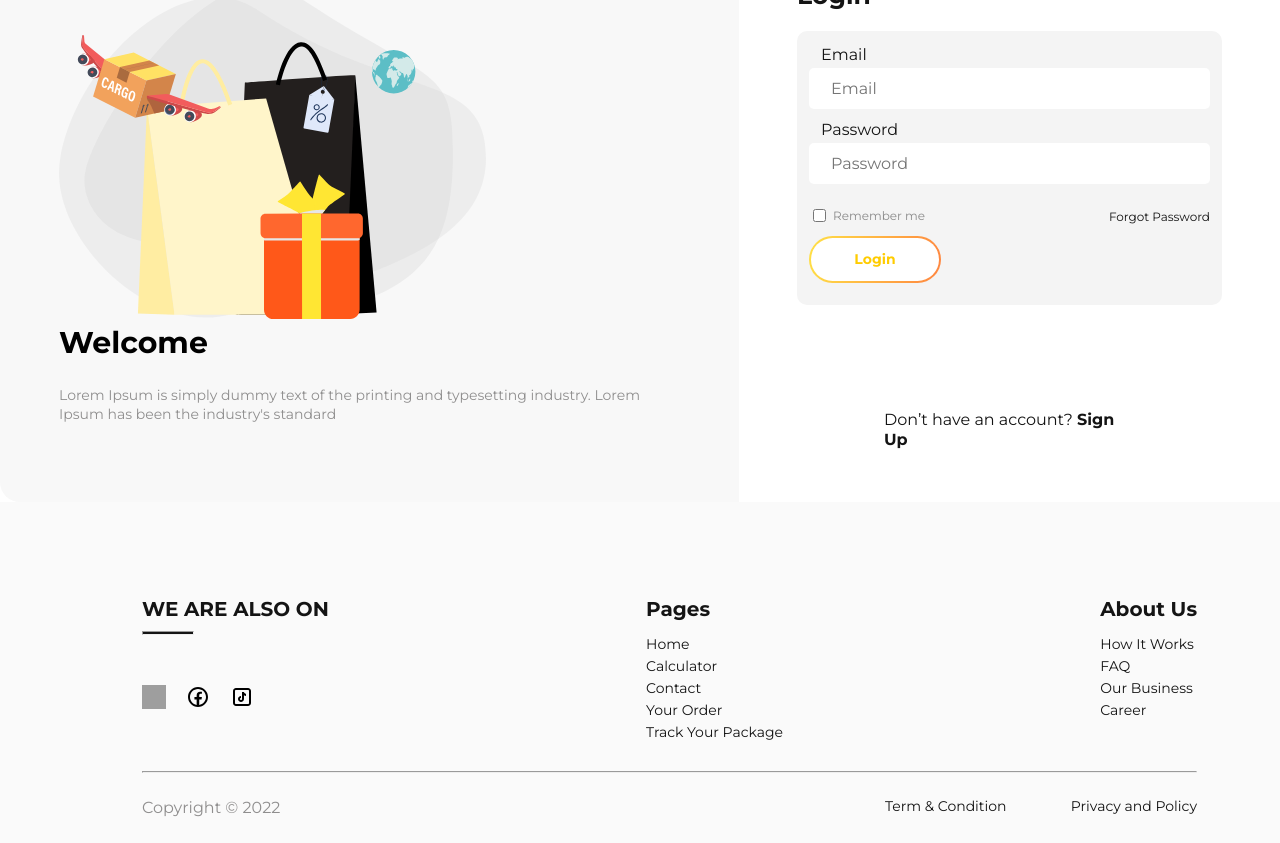
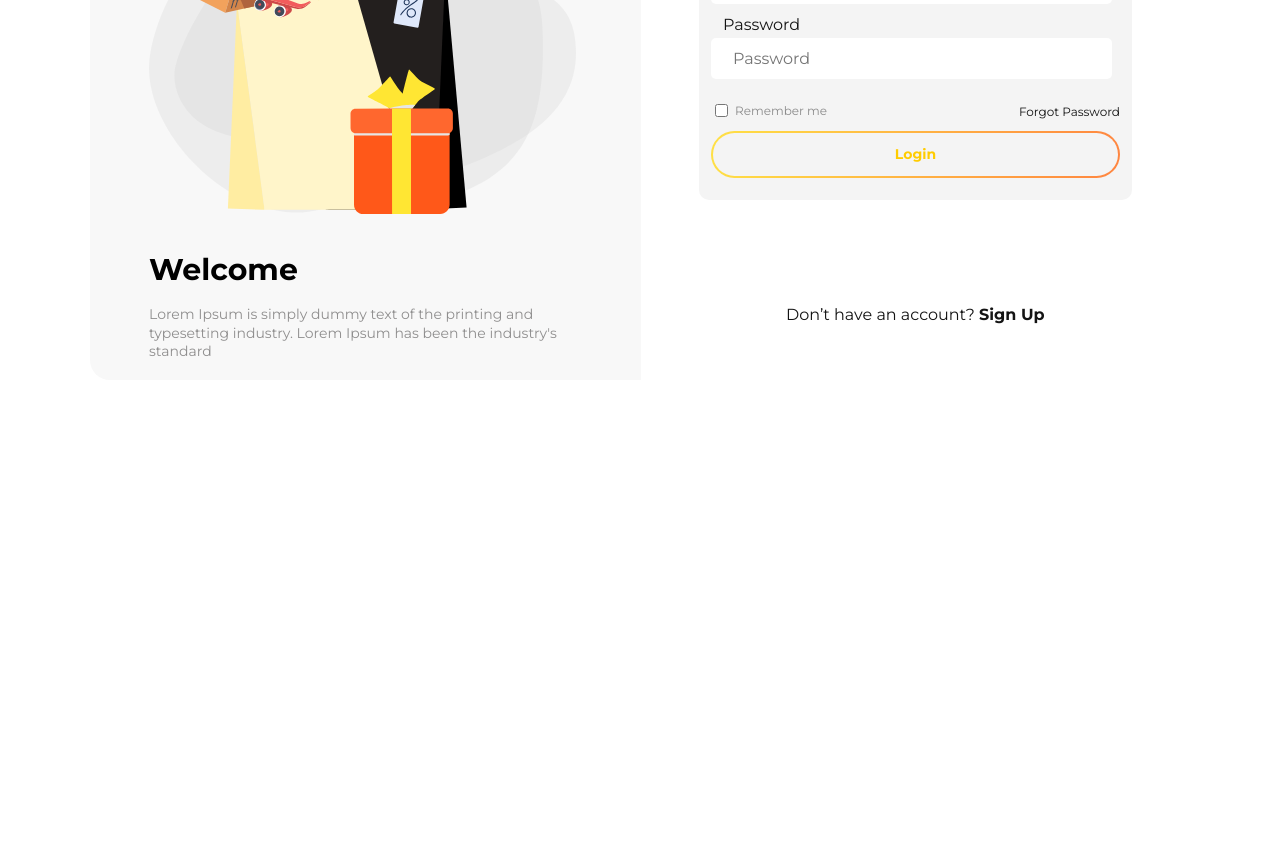
Before and after one commit to plabelclothing/kapipar-web-dashboard, a Next.js app: page /login in a window 1280 px wide. Shown: the part 260-1103 px from the top of the page. After the commit the page ends 800 px from the top, so only its background shows below. Built offline with nearby package versions, Linux system fonts and the light colour scheme; grey boxes are pictures that could not be loaded.

Commit message:
change login&register&footer  styles

```diff
--- a/src/components/footer.tsx
+++ b/src/components/footer.tsx
@@ -2,44 +2,44 @@ import styles from '@/styles/RootLayout.module.css';
 
 export default function Footer() {
 	return <footer className={styles.footer}>
-		<div className={styles['link-wrapper']}>
-			<div className={styles['also-on']}>
-				<h4 className={styles['also-title']}>WE ARE ALSO ON</h4>
-				<hr className={styles['also-underline']}></hr>
-				<div className={styles['social-media']}>
-					<a className={styles['social-icon']} href='https://www.instagram.com/'>
-						<div className={styles['icon-instagram']}></div>
+		<div className='link-wrapper'>
+			<div className='also-on'>
+				<h4 className='also-title'>WE ARE ALSO ON</h4>
+				<hr className='also-underline'></hr>
+				<div className='social-media'>
+					<a className='social-icon' href='https://www.instagram.com/'>
+						<div className='icon-instagram'></div>
 					</a>
-					<a className={styles['social-icon']} href='https://www.facebook.com/'>
-						<div className={styles['icon-facebook']}></div>
+					<a className='social-icon' href='https://www.facebook.com/'>
+						<div className='icon-facebook'></div>
 					</a>
-					<a className={styles['social-icon']} href='https://www.tiktok.com/'>
-						<div className={styles['icon-tiktok']}></div>
+					<a className='social-icon' href='https://www.tiktok.com/'>
+						<div className='icon-tiktok'></div>
 					</a>
 				</div>
 			</div>
 			<div className={styles.pages}>
-				<h4 className={styles['pages-title']}>Pages</h4>
-				<a href='/' className={styles['also-links']}>Home</a>
-				<a href='/calculator' className={styles['also-links']}>Calculator</a>
-				<a href='/contact' className={styles['also-links']}>Contact</a>
-				<a href='/order' className={styles['also-links']}>Your Order</a>
-				<a href='tracker' className={styles['also-links']}>Track Your Package</a>
+				<h4 className='pages-title'>Pages</h4>
+				<a href='/' className='also-links'>Home</a>
+				<a href='/calculator' className='also-links'>Calculator</a>
+				<a href='/contact' className='also-links'>Contact</a>
+				<a href='/order' className='also-links'>Your Order</a>
+				<a href='tracker' className='also-links'>Track Your Package</a>
 			</div>
-			<div className={styles['about-us']}>
-				<h4 className={styles['about-us_title']}>About Us</h4>
-				<a href='/howItWorks' className={styles['also-links']}>How It Works</a>
-				<a href='/faq' className={styles['also-links']}>FAQ</a>
-				<a href='/ourBusiness' className={styles['also-links']}>Our Business</a>
-				<a href='/careers' className={styles['also-links']}>Career</a>
+			<div className='about-us'>
+				<h4 className='about-us_title'>About Us</h4>
+				<a href='/howItWorks' className='also-links'>How It Works</a>
+				<a href='/faq' className='also-links'>FAQ</a>
+				<a href='/ourBusiness' className='also-links'>Our Business</a>
+				<a href='/careers' className='also-links'>Career</a>
 			</div>
 		</div>
 		<hr className={styles.underline}></hr>
 		<div className={styles.confidentiality}>
 			<p className={styles.copyright}>Copyright © 2022</p>
-			<div className={styles['privacy-policy_wrapper']}>
-				<a href='#' className={styles['policy-text']}>Term & Condition</a>
-				<a href='#' className={styles['policy-text']}>Privacy and Policy</a>
+			<div className='privacy-policy_wrapper'>
+				<a href='#' className='policy-text'>Term & Condition</a>
+				<a href='#' className='policy-text'>Privacy and Policy</a>
 			</div>
 		</div>
 	</footer>;
--- a/src/components/header.tsx
+++ b/src/components/header.tsx
@@ -11,7 +11,7 @@ export default function Header() {
 				<img className='header-logo' src='/icons/kapipar-logo.svg' alt='kapipar-logo' />
 			</a>
 			<div>
-				<div onClick={() => setClicked(!menuIconClk)} className={`$'menu-icon' ${menuIconClk ? 'active' : ''}`}>
+				<div onClick={() => setClicked(!menuIconClk)} className={ menuIconClk ? 'menu-icon active' : 'menu-icon'}>
 					<span />
 				</div>
 				<div className='menu-body_wrapper'>
@@ -55,7 +55,7 @@ export default function Header() {
 								<a href='/' className='hide-menu_link'>Log Out</a>
 							</div>
 							<form action='/register' target='_blank'>
-								<button className='get-btn menu-btn'>Sing Up</button>
+								<button className='get-btn menu-btn'>Sign Up</button>
 							</form>
 							<li>
 								<span className='menu-link menu-arrow_icon clickable-touch'>Eng
--- a/src/pages/login/index.tsx
+++ b/src/pages/login/index.tsx
@@ -4,8 +4,9 @@ import type { NextPageWithLayout } from '../_app';
 
 const Login: NextPageWithLayout = () => {
   return <>
+    <div className="wrapper_login-main">
     <div className="logo-image">
-      <a href="../../index.html"><img className="logo" src="/icons/kapipar-logo.svg" alt="Kapipar" /></a>
+      <a href="/"><img className="logo" src="/icons/kapipar-logo.svg" alt="Kapipar" /></a>
     </div>
     <div className="login-wrapper">
       <div className="greeting">
@@ -26,7 +27,7 @@ const Login: NextPageWithLayout = () => {
           <div className="recovery-memorization">
             <form className="remember-wrapper" action="">
               <input type="checkbox" />
-              <label className="remember-description" htmlFor="">Remember me</label>
+              <label className="remember-description" htmlFor=''>Remember me</label>
             </form>
             <a className="forgot" href="">Forgot Password</a>
           </div>
@@ -35,14 +36,15 @@ const Login: NextPageWithLayout = () => {
         <p className="login-footer_description">Don’t have an account? <a href="../Register/Register.html" className="description-biggest">Sign Up</a></p>
       </div>
     </div>
+  </div>
   </>
 }
 
 Login.getLayout = function getLayout(page: ReactElement) {
 	return (
-		<RootLayout>
+		<>
 			{page}
-		</RootLayout>
+		</>
 	);
 };
 
--- a/src/pages/login/login.css
+++ b/src/pages/login/login.css
@@ -1,7 +1,10 @@
 @import url(../../styles/global.css);
+@import url('https://fonts.googleapis.com/css2?family=Montserrat:wght@400;700&display=swap');
 
-.wrapper {
+.wrapper_login-main {
   max-width: 1100px;
+  margin: 0 auto;
+  font-family: 'Montserrat', sans-serif;
 }
 
 /* login styles */
@@ -27,13 +30,13 @@
   background: #F8F8F8;
 }
 
-.greeting-title {
+h3.greeting-title {
   margin: 32px 0 0;
   font-size: 30px;
   line-height: 36.57px;
 }
 
-.greeting-description {
+p.greeting-description {
   margin: 17px 0 0;
   font-weight: 400;
   font-size: 14px;
@@ -104,7 +107,7 @@
   color: #8C8C8C;
 }
 
-.login-btn {
+button.login-btn {
   width: 409px;
   box-shadow: 2px 1000px 1px #F4F4F4 inset;
 }
@@ -130,7 +133,7 @@
 /* media 768px */
 
 @media screen and (max-width: 1279px) {
-  .wrapper {
+  .wrapper_login-main {
     min-width: 820px;
   }
 
@@ -145,7 +148,7 @@
 }
 
 @media screen and (max-width: 819px) {
-  .wrapper {
+  .wrapper_login-main {
     min-width: 320px;
   }
 
--- a/src/pages/register/register.css
+++ b/src/pages/register/register.css
@@ -1,7 +1,9 @@
 @import url(../../styles/global.css);
+@import url('https://fonts.googleapis.com/css2?family=Montserrat:wght@400;700&display=swap');
 
-.wrapper {
+.wrapper_register-main {
   width: 1429px;
+  font-family: 'Montserrat', sans-serif;
 }
 
 .logo-image {
@@ -21,6 +23,7 @@
 .register-background {
   position: absolute;
   top: 2px;
+  z-index: -1;
 }
 
 .register-title {
@@ -76,7 +79,7 @@
   color: #8F8E8E;
 }
 
-.register-btn {
+button.register-btn {
   width: 555px;
 }
 
@@ -102,13 +105,13 @@
 /* media */
 
 @media screen and (max-width: 1279px) {
-  .wrapper {
+  .wrapper_register-main {
     width: auto;
   }
 }
 
 @media screen and (max-width: 819px) {
-  .wrapper {
+  .wrapper_register-main {
     width: auto;
   }
 
@@ -135,7 +138,6 @@
 
   .contact-information_data {
     position: relative;
-    z-index: 5;
   }
 
   .data-input {
```
Also changed, not shown: src/pages/register/index.tsx (+6 -4 lines).
